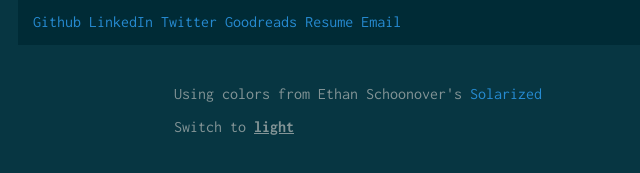
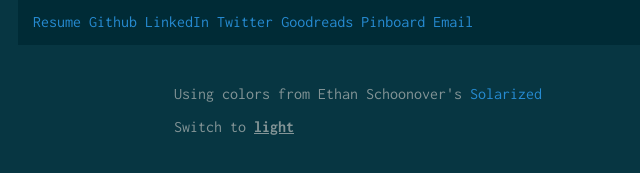
Before and after one commit to raakeshmadana/raakeshmadana.github.io, a plain HTML site: page index.html in a window 1280 px wide. Shown: the part 235-408 px from the top of the page, 282-922 px from the left. Drawn offline with nearby package versions, Linux system fonts and the light colour scheme.

Commit message:
Add link to Pinboard

```diff
--- a/index.html
+++ b/index.html
@@ -36,11 +36,12 @@
         </p>
       </div>
       <div class="links">
+        <a href="https://drive.google.com/file/d/1mgh_lPkmM40mwd0S4pdfQfOUiYzIwrjo/view?usp=sharing" target="_blank">Resume</a>
         <a href="https://github.com/raakeshmadana" target="_blank">Github</a>
         <a href="https://linkedin.com/in/raakeshmadana" target="_blank">LinkedIn</a>
         <a href="https://twitter.com/raakeshmadana" target="_blank">Twitter</a>
         <a href="https://goodreads.com/raakeshmadana" target="_blank">Goodreads</a>
-        <a href="https://drive.google.com/file/d/1mgh_lPkmM40mwd0S4pdfQfOUiYzIwrjo/view?usp=sharing" target="_blank">Resume</a>
+        <a href="https://pinboard.in/u:raakeshmadana" target="_blank">Pinboard</a>
         <a href="mailto:madanaraakesh@gmail.com">Email</a>
       </div>
     </div>
```
